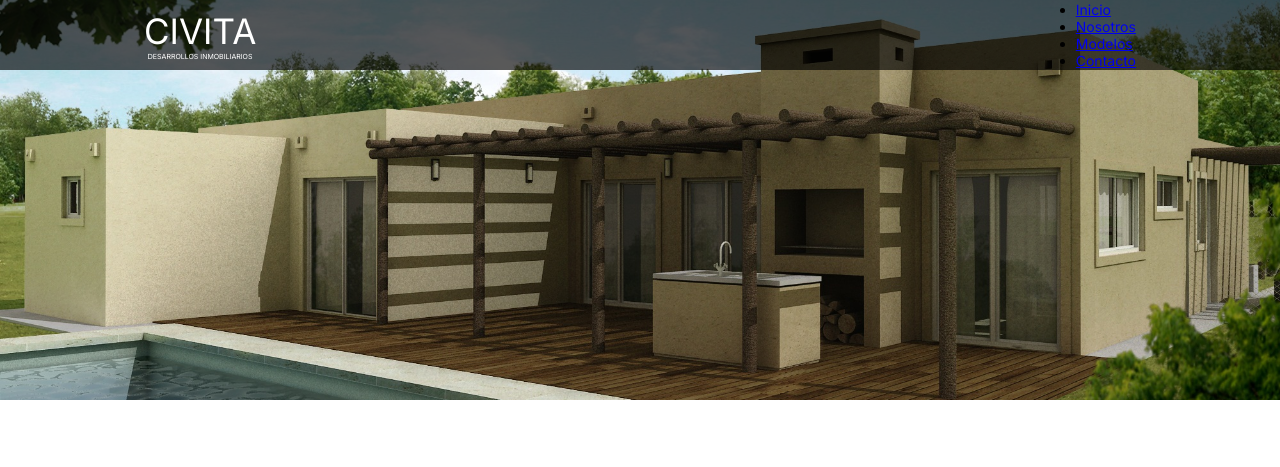
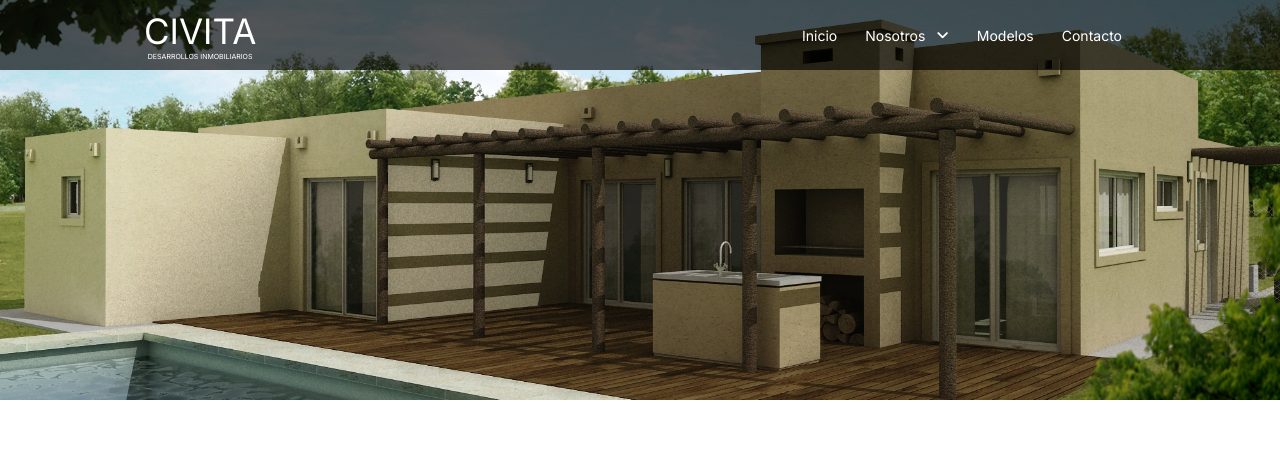
Before and after one commit to manudiiez/civita, a website: page pages/modelo2.html in a window 1280 px wide. Shown: the top 467 px of the page. Drawn offline with nearby package versions, Linux system fonts and the light colour scheme.

Commit message:
nosotros

```diff
--- a/pages/modelo2.html
+++ b/pages/modelo2.html
@@ -27,18 +27,39 @@
           <div class="bg" id="bg__click"></div>
           <div class="links">
             <i class="fa-solid fa-xmark" id="button__xmark"></i>
-            <ul>
+            <ul class="links__list">
               <li>
-                <a href="../index.html#header">Inicio</a>
+                <a href="../index.html#header" class="link__button">Inicio</a>
               </li>
               <li>
-                <a href="../index.html#nosotros">Nosotros</a>
+                <ul class="dropdown">
+                  <li class="button" id="dropdown">
+                    <p>Nosotros</p>
+                    <i class="fa-solid fa-angle-down"></i>
+                  </li>
+                  <li>
+                    <ul id="dropdown__container">
+                      <li>
+                        <a href="#">¿Quienes somos?</a>
+                      </li>
+                      <li>
+                        <a href="#">Proyectos en desarrollo</a>
+                      </li>
+                      <li>
+                        <a href="#">CIVITA inversores</a>
+                      </li>
+                      <li>
+                        <a href="#">CIVITA sustentable</a>
+                      </li>
+                    </ul>
+                  </li>
+                </ul>
               </li>
               <li>
-                <a href="../index.html#modelos">Modelos</a>
+                <a href="../index.html#modelos" class="link__button">Modelos</a>
               </li>
               <li>
-                <a href="#footer">Contacto</a>
+                <a href="#footer" class="link__button">Contacto</a>
               </li>
             </ul>
           </div>
```
Also changed, not shown: pages/modelo3.html (+26 -5 lines), pages/modelo4.html (+26 -5 lines).
